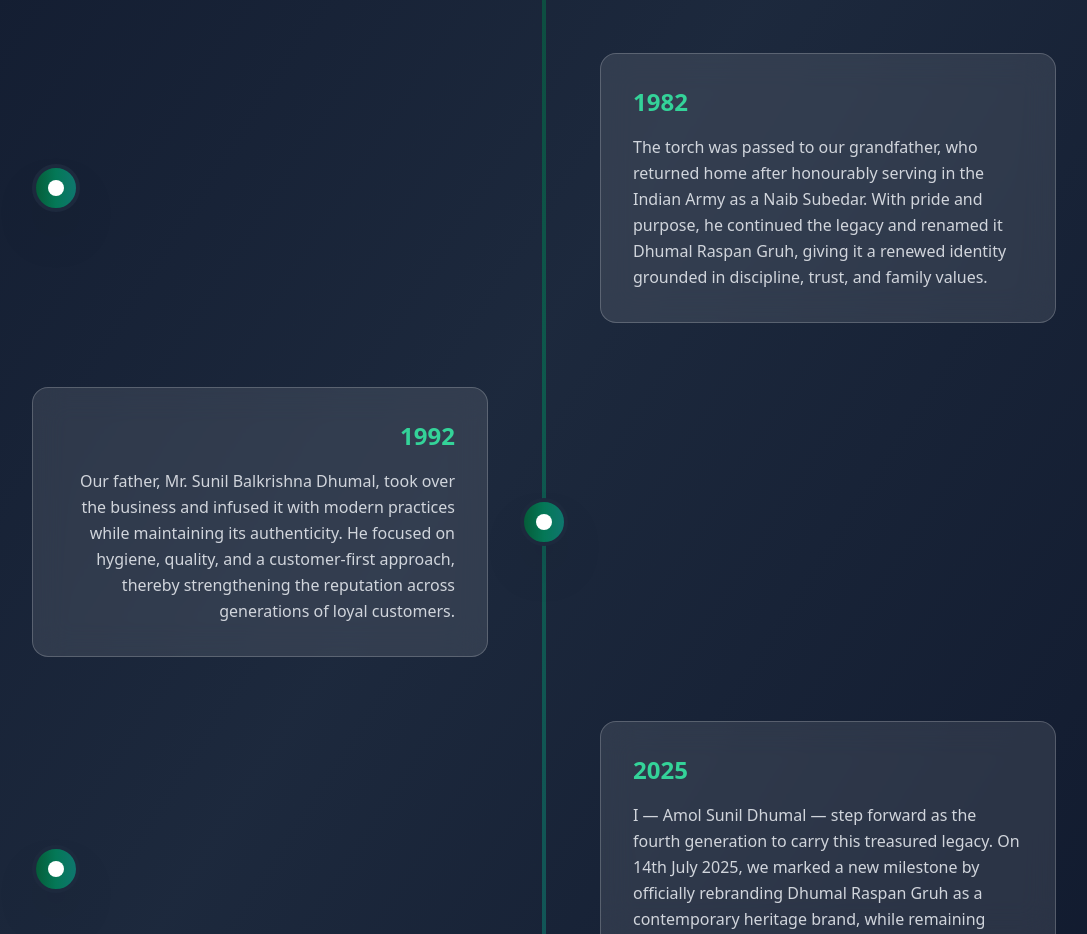
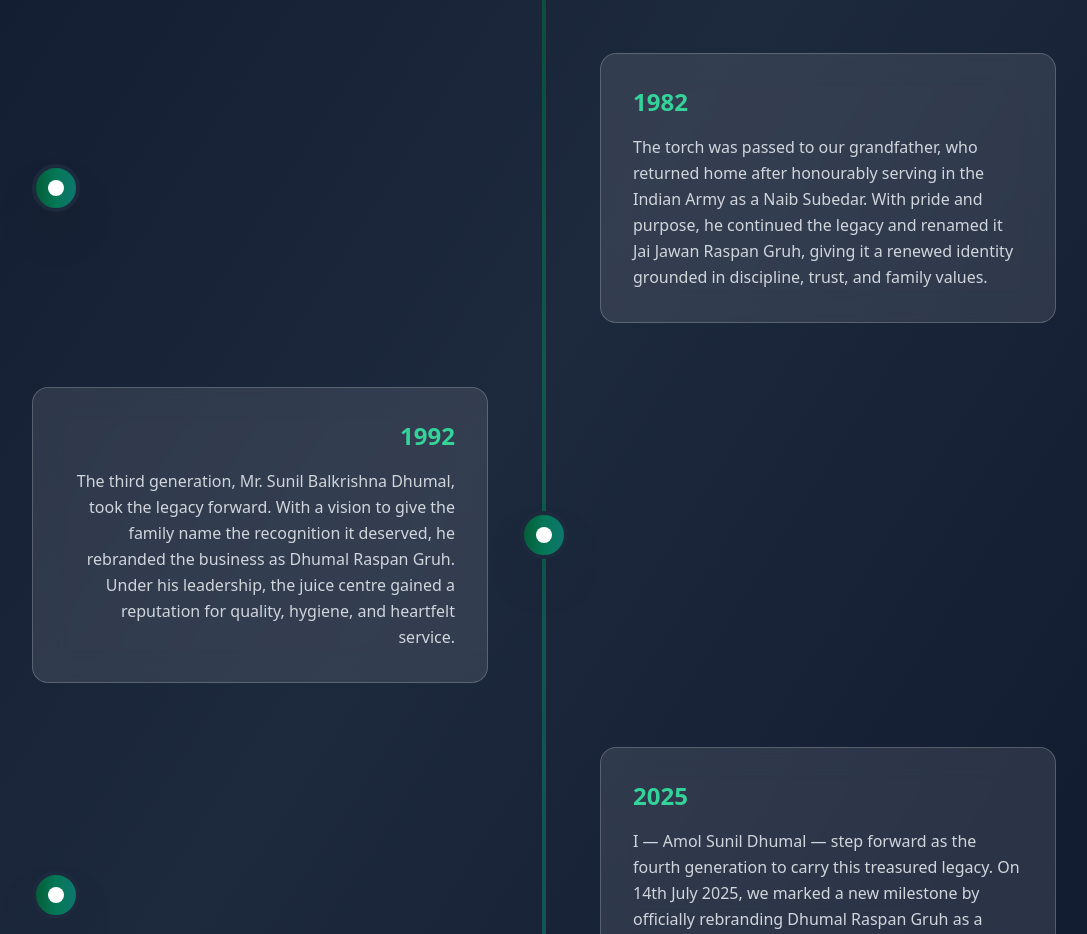
Before and after one commit to LokeshAlli21/Dhumal-Raspan-Gruh, a React (Vite) app: page / in a window 1280 px wide. Shown: the part 2320-3254 px from the top of the page, without its empty margins (96-1183 px from the left). Built offline with nearby package versions, Linux system fonts and the light colour scheme.

Commit message:
update legacy content

```diff
--- a/src/components/Home.jsx
+++ b/src/components/Home.jsx
@@ -27,8 +27,8 @@ const Home = () => {
       legacyIntro: "The story of Dhumal Raspan Gruh is more than just about serving sugarcane juice — it's a tale of service, sacrifice, and a family tradition carried forward across four proud generations.",
       timeline: {
         1942: "Our great-grandmother established a humble juice stall called Jai Hind Raspan Gruh to provide fresh, natural sugarcane juice to the people of Solapur. It quickly became an integral part of the city's culture, especially during the iconic Gadda Yatra.",
-        1982: "The torch was passed to our grandfather, who returned home after honourably serving in the Indian Army as a Naib Subedar. With pride and purpose, he continued the legacy and renamed it Dhumal Raspan Gruh, giving it a renewed identity grounded in discipline, trust, and family values.",
-        1992: "Our father, Mr. Sunil Balkrishna Dhumal, took over the business and infused it with modern practices while maintaining its authenticity. He focused on hygiene, quality, and a customer-first approach, thereby strengthening the reputation across generations of loyal customers.",
+        1982: "The torch was passed to our grandfather, who returned home after honourably serving in the Indian Army as a Naib Subedar. With pride and purpose, he continued the legacy and renamed it Jai Jawan Raspan Gruh, giving it a renewed identity grounded in discipline, trust, and family values.",
+        1992: "The third generation, Mr. Sunil Balkrishna Dhumal, took the legacy forward. With a vision to give the family name the recognition it deserved, he rebranded the business as Dhumal Raspan Gruh. Under his leadership, the juice centre gained a reputation for quality, hygiene, and heartfelt service.",
         2025: "I — Amol Sunil Dhumal — step forward as the fourth generation to carry this treasured legacy. On 14th July 2025, we marked a new milestone by officially rebranding Dhumal Raspan Gruh as a contemporary heritage brand, while remaining committed to the values that have shaped us since 1942."
       },
       legacyFooter: "We are proud to be Solapur's only fourth-generation family-run sugarcane juice centre, and even prouder to serve a drink that's not only refreshing, but historic.",
@@ -95,8 +95,8 @@ const Home = () => {
       legacyIntro: "धुमाळ रसपान गृहाची कथा केवळ ऊसरस सर्व्ह करण्याबद्दल नाही — ही सेवा, त्याग आणि चार अभिमानास्पद पिढ्यांमध्ये वाहून नेलेल्या कौटुंबिक परंपरेची गाथा आहे.",
       timeline: {
         1942: "आमच्या पणजींनी सोलापूरच्या लोकांना ताजे, नैसर्गिक ऊसरस देण्यासाठी जय हिंद रसपान गृह नावाचे नम्र रसाचे स्टॉल स्थापन केले. विशेषतः प्रसिद्ध गड्डा यात्रेदरम्यान हे शहराच्या संस्कृतीचा अविभाज्य भाग बनले.",
-        1982: "आमच्या आजोबांना मशाल सोपवण्यात आली, जे नाईब सुबेदार म्हणून भारतीय लष्करात सन्मानपूर्वक सेवा केल्यानंतर घरी परतले. अभिमान आणि हेतूने, त्यांनी वारसा चालू ठेवला आणि त्याचे नाव धुमाळ रसपान गृह ठेवले, त्याला शिस्त, विश्वास आणि कौटुंबिक मूल्यांवर आधारित नवीन ओळख दिली.",
-        1992: "आमचे वडील श्री सुनील बाळकृष्ण धुमाळ यांनी व्यवसाय हाती घेतला आणि सत्यता कायम ठेवत आधुनिक पद्धती जोडल्या. त्यांनी स्वच्छता, गुणवत्ता आणि ग्राहक-प्रथम दृष्टिकोनावर लक्ष केंद्रित केले, ज्यामुळे निष्ठावान ग्राहकांच्या पिढ्यांमध्ये प्रतिष्ठा मजबूत झाली.",
+        1982: "भारतीय सैन्यात नायब सुभेदार म्हणून सन्मानाने सेवा केल्यानंतर घरी परतलेल्या आमच्या आजोबांना ही मशाल देण्यात आली. अभिमानाने आणि हेतूने, त्यांनी हा वारसा पुढे चालू ठेवला आणि त्याचे नाव जय जवान रसपन गृह ठेवले, ज्यामुळे शिस्त, विश्वास आणि कौटुंबिक मूल्यांवर आधारित एक नवीन ओळख निर्माण झाली.",
+        1992: "तिसऱ्या पिढीतील श्री. सुनील बाळकृष्ण धुमाळ यांनी हा वारसा पुढे नेला. कुटुंबाच्या नावाला योग्य ती ओळख मिळवून देण्याच्या दृष्टिकोनातून त्यांनी व्यवसायाचे नाव धुमाळ रसपान गृह असे ठेवले. त्यांच्या नेतृत्वाखाली, ज्यूस सेंटरने गुणवत्ता, स्वच्छता आणि प्रामाणिक सेवेसाठी प्रतिष्ठा मिळवली.",
         2025: "मी — अमोल सुनील धुमाळ — या बहुमोल वारशाला पुढे नेण्यासाठी चौथी पिढी म्हणून पुढे येत आहे. १४ जुलै २०२५ रोजी, आम्ही धुमाळ रसपान गृहाला समकालीन वारसा ब्रँड म्हणून अधिकृतपणे रिब्रँड करून नवीन मैलाचा दगड गाठला, १९४२ पासून आम्हाला आकार देणाऱ्या मूल्यांप्रती वचनबद्ध राहिलो."
       },
       legacyFooter: "आम्हाला सोलापूरचे एकमेव चौथ्या पिढीतील कौटुंबिक ऊसरस केंद्र असण्याचा अभिमान आहे आणि केवळ ताजेतवाने नाही तर ऐतिहासिक पेय सर्व्ह करण्याचा त्याहूनही जास्त अभिमान आहे.",
```
